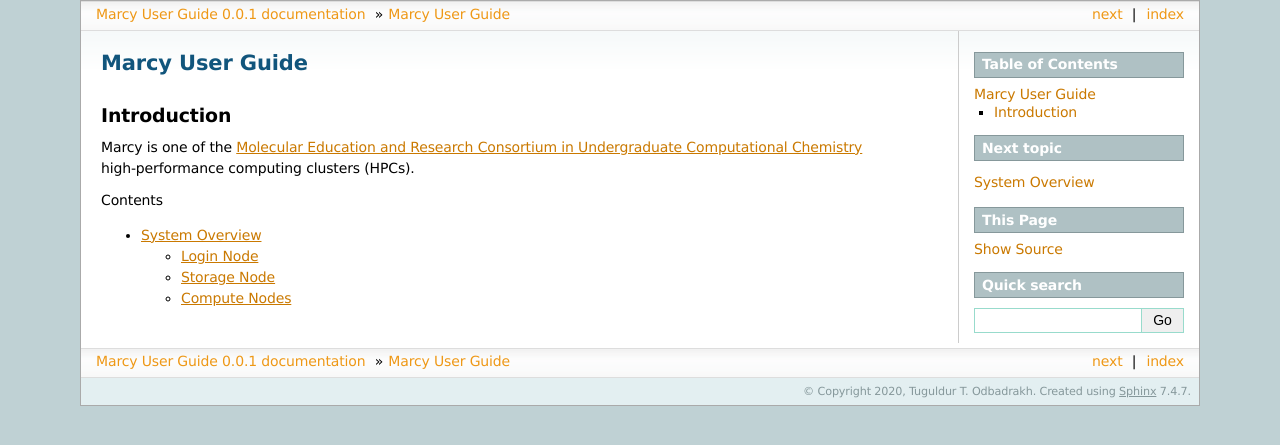
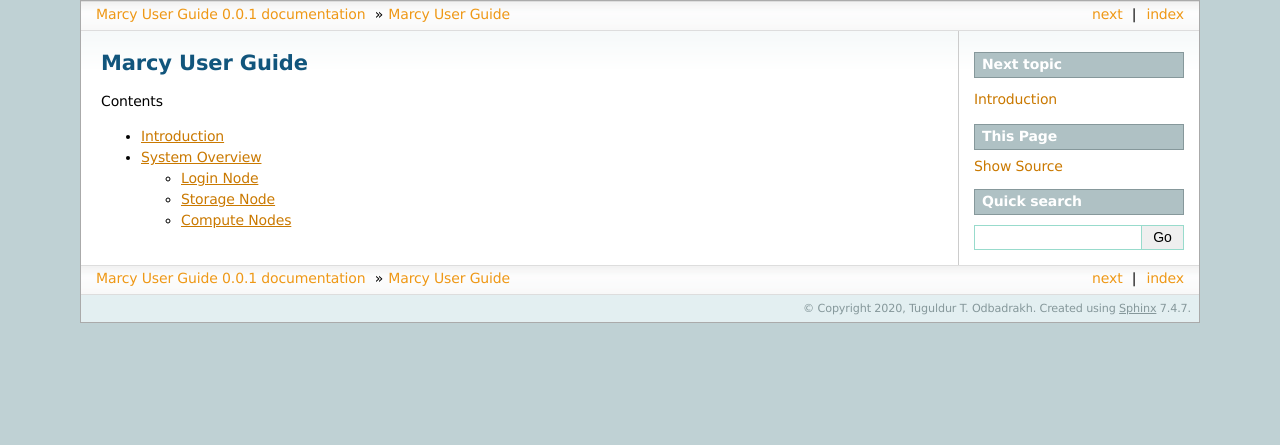
Before and after one commit to mercuryconsortium/marcy, a Sphinx documentation site: the page built from source/index.rst, in a window 1280 px wide. Shown: the top 445 px of the page. Built offline with Sphinx 7.4.7, drawn with Linux system fonts in a browser that asks for light colours.

Commit message:
separated content into smaller files

```diff
--- a/source/index.rst
+++ b/source/index.rst
@@ -7,14 +7,9 @@
 Marcy User Guide
 ################
 
-************
-Introduction
-************
-Marcy is one of the `Molecular Education and Research Consortium in Undergraduate Computational
-Chemistry <https://mercuryconsortium.org>`_ high-performance computing clusters (HPCs).
-
 .. toctree::
    :maxdepth: 2
    :caption: Contents
 
+   introduction
    system-overview
```
Also changed, not shown: source/introduction.rst (added, +9 -0 lines).
